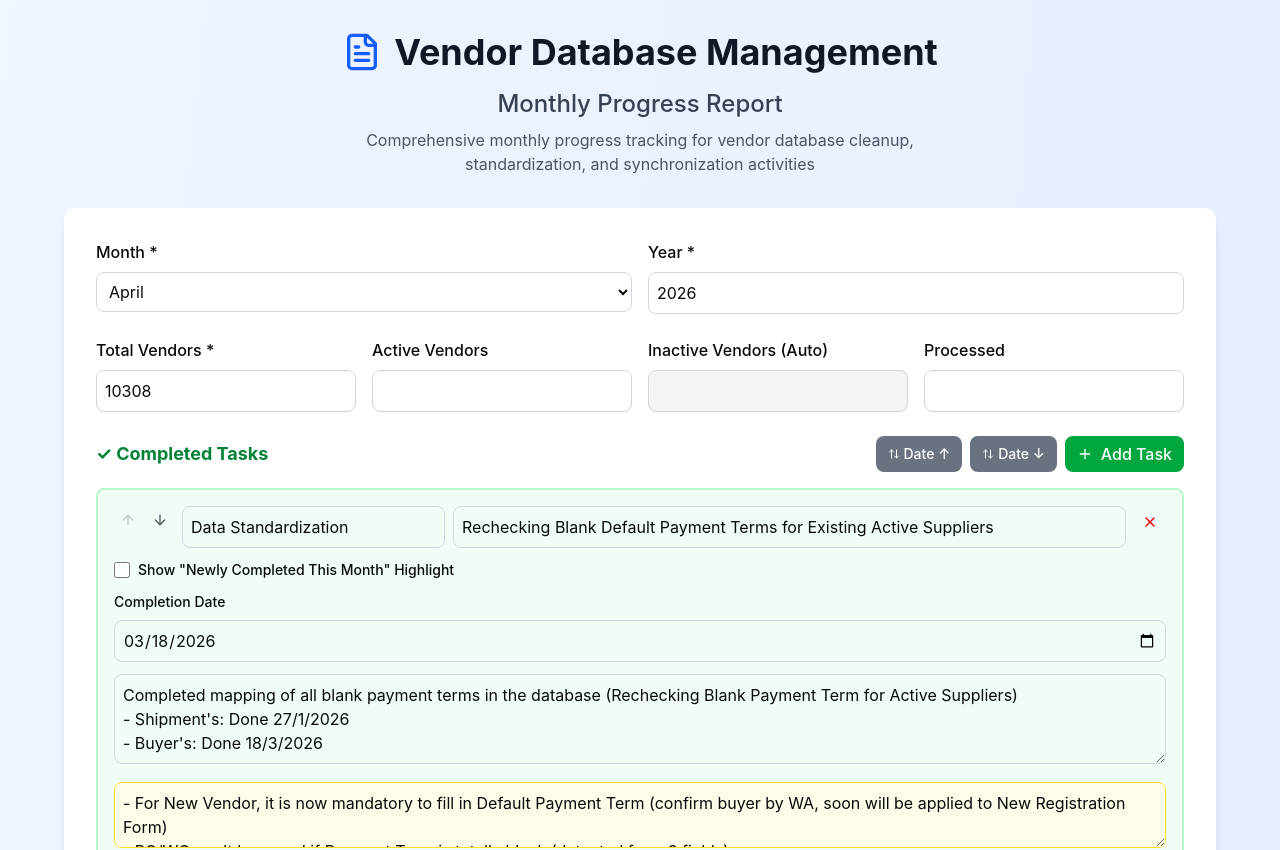
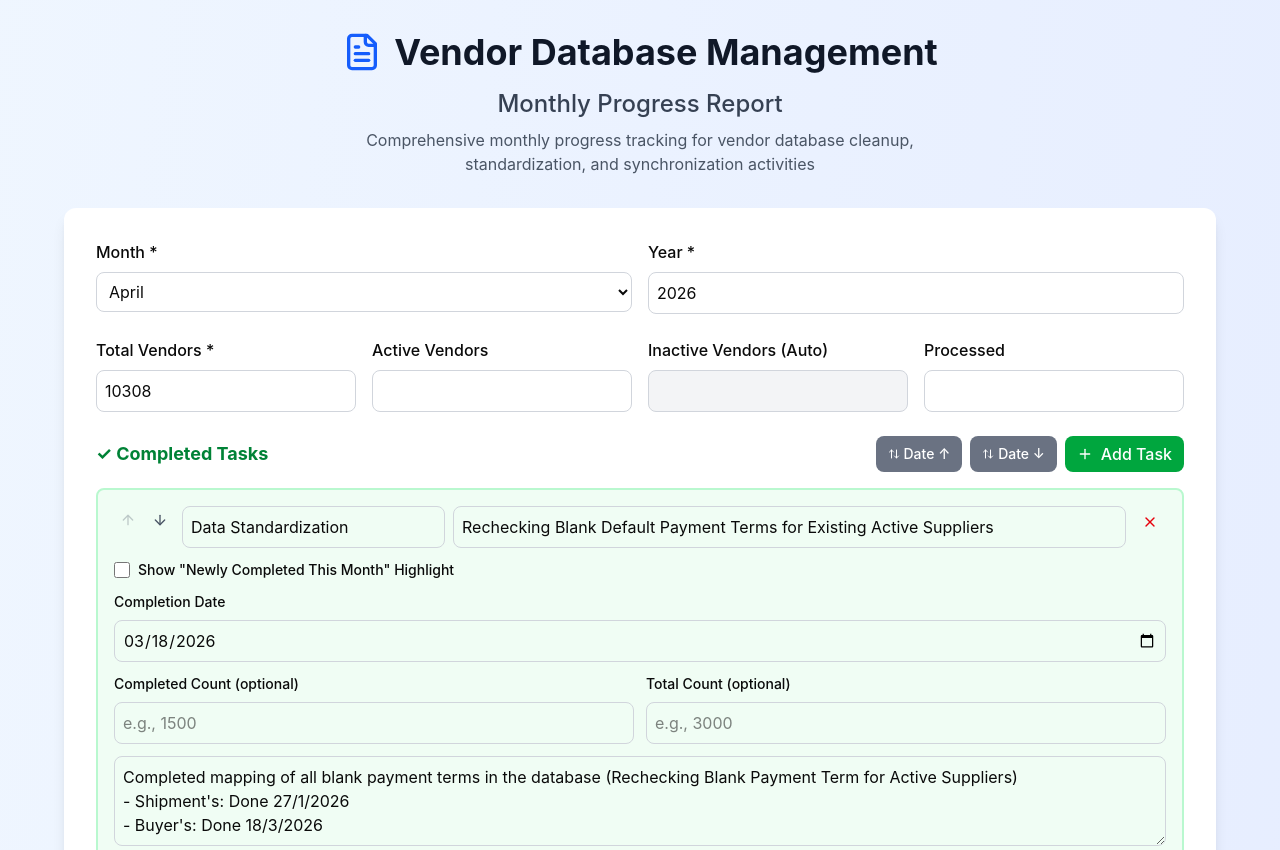
Before and after one commit to jesslynprawtama/ci-stella, a React (Vite) app: page / in a window 1280 px wide. Shown: the top 850 px of the page. Built offline with nearby package versions, Linux system fonts and the light colour scheme.

Commit message:
[add] detail increasing data when generate simplified summary and detail of completed task

```diff
--- a/src/app/components/MonthlyReport.tsx
+++ b/src/app/components/MonthlyReport.tsx
@@ -1385,6 +1385,12 @@ export function MonthlyReport() {
                             const diff = currentPercentage - prevPercentage;
                             const diffSign = diff > 0 ? '+' : '';
 
+                            // Calculate numeric difference in completed items
+                            const prevCompleted = prevProgress?.completed || 0;
+                            const currentCompleted = currentProgress?.completed || 0;
+                            const numericDiff = currentCompleted - prevCompleted;
+                            const numericDiffSign = numericDiff > 0 ? '+' : '';
+
                             return (
                               <div className="text-xs space-y-0.5">
                                 <div className="flex gap-2 justify-between font-medium text-gray-700">
@@ -1392,8 +1398,8 @@ export function MonthlyReport() {
                                   <span>→</span>
                                   <span>{currentMonthName}: {currentPercentage}%</span>
                                 </div>
-                                <div className={`text-center py-0.5 rounded text-xs font-bold ${diff > 0 ? 'bg-green-100 text-green-700' : diff < 0 ? 'bg-red-100 text-red-700' : 'bg-gray-100 text-gray-700'}`}>
-                                  {diff > 0 ? '📈' : diff < 0 ? '📉' : '➡️'} {diffSign}{diff}%
+                                <div className={`text-center py-0.5 rounded text-xs font-bold ${numericDiff > 0 ? 'bg-green-100 text-green-700' : numericDiff < 0 ? 'bg-red-100 text-red-700' : 'bg-gray-100 text-gray-700'}`}>
+                                  {numericDiff > 0 ? '📈' : numericDiff < 0 ? '📉' : '➡️'} {numericDiffSign}{numericDiff} from prev. month ({diffSign}{diff}%)
                                 </div>
                               </div>
                             );
@@ -1554,6 +1560,11 @@ export function MonthlyReport() {
                           {task.completedDate && (
                             <div className="text-xs font-medium text-green-700 mb-2">
                               ✓ Completed: {format(new Date(task.completedDate), 'MMMM dd, yyyy')}
+                            </div>
+                          )}
+                          {task.currentCompleted !== undefined && task.currentTotal !== undefined && task.currentTotal > 0 && (
+                            <div className="text-sm font-medium text-green-700 mb-2 bg-green-100 p-2 rounded border border-green-300">
+                              📊 Progress: {task.currentCompleted} / {task.currentTotal}
                             </div>
                           )}
                           {task.notes && (
@@ -1820,6 +1831,31 @@ export function MonthlyReport() {
                 onChange={(e) => updateTask('completed', task.id, 'completedDate', e.target.value)}
                 className="w-full p-2 border border-gray-300 rounded-lg"
               />
+            </div>
+
+            <div className="grid grid-cols-2 gap-3">
+              <div>
+                <label className="block mb-2 text-sm font-medium">Completed Count (optional)</label>
+                <input
+                  type="number"
+                  min="0"
+                  placeholder="e.g., 1500"
+                  value={task.currentCompleted || ''}
+                  onChange={(e) => updateTask('completed', task.id, 'currentCompleted', e.target.value ? parseInt(e.target.value) : 0)}
+                  className="w-full p-2 border border-gray-300 rounded-lg"
+                />
+              </div>
+              <div>
+                <label className="block mb-2 text-sm font-medium">Total Count (optional)</label>
+                <input
+                  type="number"
+                  min="0"
+                  placeholder="e.g., 3000"
+                  value={task.currentTotal || ''}
+                  onChange={(e) => updateTask('completed', task.id, 'currentTotal', e.target.value ? parseInt(e.target.value) : 0)}
+                  className="w-full p-2 border border-gray-300 rounded-lg"
+                />
+              </div>
             </div>
 
             <textarea
```
